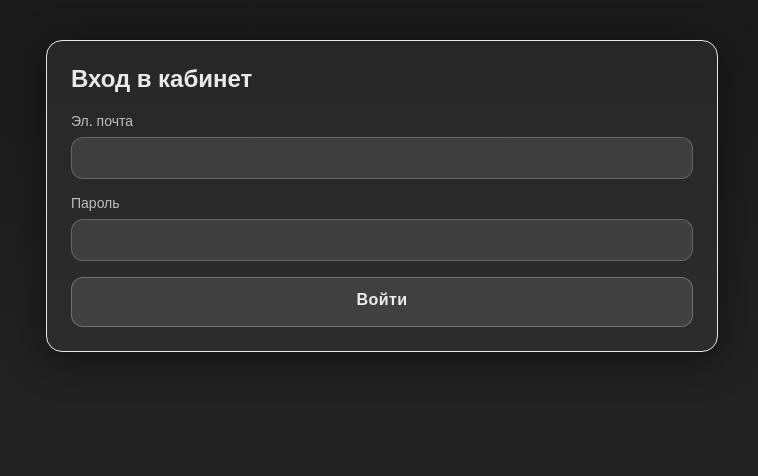
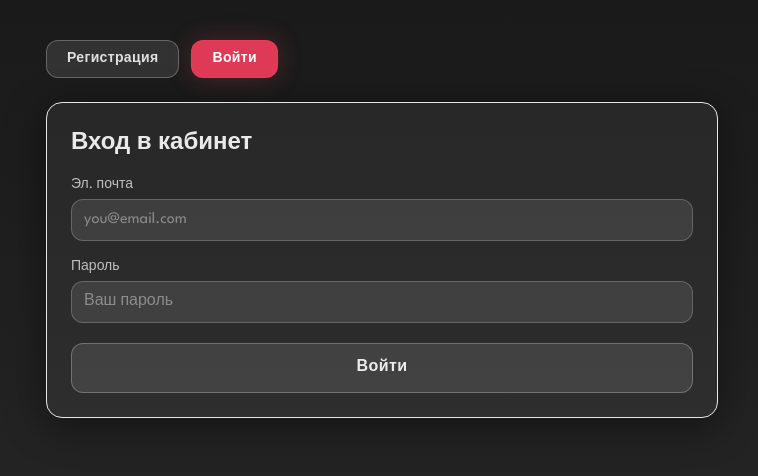
Before and after one commit to EstrafficOffical/estraffic, a Next.js app: page /en/login in a window 1280 px wide. Shown: the top 476 px of the page, without its empty margins (258-1016 px from the left). Built offline with nearby package versions, Linux system fonts and the light colour scheme.

Commit message:
feat(auth): new login page with tabs and error handling

```diff
--- a/src/app/[locale]/login/page.tsx
+++ b/src/app/[locale]/login/page.tsx
@@ -1,12 +1,14 @@
 "use client";
 
+import { useState } from "react";
+import Link from "next/link";
+import { useRouter } from "next/navigation";
 import { signIn } from "next-auth/react";
-import { useRouter } from "next/navigation";
-import { useState } from "react";
 
 export default function LoginPage({ params }: { params: { locale: string } }) {
   const { locale } = params;
   const router = useRouter();
+
   const [error, setError] = useState<string | null>(null);
   const [submitting, setSubmitting] = useState(false);
 
@@ -17,13 +19,13 @@ export default function LoginPage({ params }: { params: { locale: string } }) {
 
     try {
       const fd = new FormData(e.currentTarget);
-      const email = String(fd.get("email") || "");
+      const email = String(fd.get("email") || "").trim();
       const password = String(fd.get("password") || "");
 
       const res = await signIn("credentials", {
         email,
         password,
-        redirect: false,                 // сами обработаем
+        redirect: false, // сами обработаем
         callbackUrl: `/${locale}/admin/requests`,
       });
 
@@ -31,16 +33,13 @@ export default function LoginPage({ params }: { params: { locale: string } }) {
         setError("Неизвестная ошибка. Попробуйте позже.");
         return;
       }
-
       if (res.error) {
-        // тут же всплывают ошибки, типа CredentialsSignin
         setError("Неверный email или пароль.");
         return;
       }
 
-      // успех
       router.push(res.url ?? `/${locale}`);
-    } catch (e) {
+    } catch {
       setError("Ошибка сети. Попробуйте позже.");
     } finally {
       setSubmitting(false);
@@ -48,33 +47,84 @@ export default function LoginPage({ params }: { params: { locale: string } }) {
   }
 
   const inputCls =
-    "w-full rounded-xl border border-white/20 bg-white/10 px-3 py-2 text-white/90 outline-none placeholder:text-white/40 focus:border-white/40 focus:shadow-[0_0_0_3px_rgba(255,255,255,.12)]";
+    "w-full rounded-xl border border-white/20 bg-white/10 px-3 py-2 text-white/90 outline-none " +
+    "placeholder:text-white/40 focus:border-white/40 focus:shadow-[0_0_0_3px_rgba(255,255,255,.12)]";
+
+  const tabBase =
+    "rounded-xl px-5 py-2 text-sm font-semibold tracking-wide transition select-none";
+  const tabGray =
+    "border border-white/25 bg-white/10 hover:bg-white/15 text-white/85";
+  const tabRed =
+    "border border-rose-500/40 bg-rose-500/90 hover:bg-rose-500 text-white shadow-[0_0_24px_rgba(244,63,94,.25)]";
 
   return (
-    <div className="min-h-screen px-4 py-10 text-white/90">
-      <div className="mx-auto w-full max-w-2xl rounded-2xl border border-white/12 bg-white/5 p-6 shadow-[0_8px_40px_rgba(0,0,0,.45)]">
+    <main className="min-h-screen px-4 py-10 text-white/90">
+      <div className="mx-auto w-full max-w-2xl">
+        {/* переключатель табов */}
+        <div className="mb-6 flex items-center gap-3">
+          {/* неактивный серый — ведёт на регистрация */}
+          <Link
+            href={`/${locale}/register`}
+            className={`${tabBase} ${tabGray}`}
+          >
+            Регистрация
+          </Link>
+
+          {/* активный красный — текущая страница */}
+          <Link
+            href={`/${locale}/login`}
+            aria-current="page"
+            className={`${tabBase} ${tabRed}`}
+          >
+            Войти
+          </Link>
+        </div>
+
+        {/* карточка формы */}
+        <div className="rounded-2xl border border-white/12 bg-white/5 p-6 shadow-[0_8px_40px_rgba(0,0,0,.45)]">
           <h1 className="mb-4 text-2xl font-extrabold">Вход в кабинет</h1>
+
           <form onSubmit={onSubmit} className="grid gap-4">
-          <label>
+            <label className="block">
               <div className="mb-1 text-sm text-white/70">Эл. почта</div>
-            <input name="email" type="email" autoComplete="email" className={inputCls} required />
-          </label>
-          <label>
-            <div className="mb-1 text-sm text-white/70">Пароль</div>
-            <input name="password" type="password" autoComplete="current-password" className={inputCls} required />
+              <input
+                name="email"
+                type="email"
+                autoComplete="email"
+                className={inputCls}
+                placeholder="you@email.com"
+                required
+              />
             </label>
 
-          {error && <p className="text-sm text-red-400">{error}</p>}
+            <label className="block">
+              <div className="mb-1 text-sm text-white/70">Пароль</div>
+              <input
+                name="password"
+                type="password"
+                autoComplete="current-password"
+                className={inputCls}
+                placeholder="Ваш пароль"
+                required
+              />
+            </label>
+
+            {error && (
+              <p className="text-sm text-rose-400">
+                {error}
+              </p>
+            )}
 
             <button
               type="submit"
               disabled={submitting}
-            className="w-full rounded-xl border border-white/25 bg-white/10 px-5 py-3 font-semibold tracking-wide text-white/90 transition hover:bg-white/15"
+              className="mt-1 w-full rounded-xl border border-white/25 bg-white/10 px-5 py-3 font-semibold tracking-wide text-white/90 transition hover:bg-white/15 focus:shadow-[0_0_0_4px_rgba(255,255,255,.14)] disabled:opacity-60"
             >
               {submitting ? "Входим…" : "Войти"}
             </button>
           </form>
         </div>
       </div>
+    </main>
   );
 }
```
Lines whose indentation alone changed are shown as unchanged.
